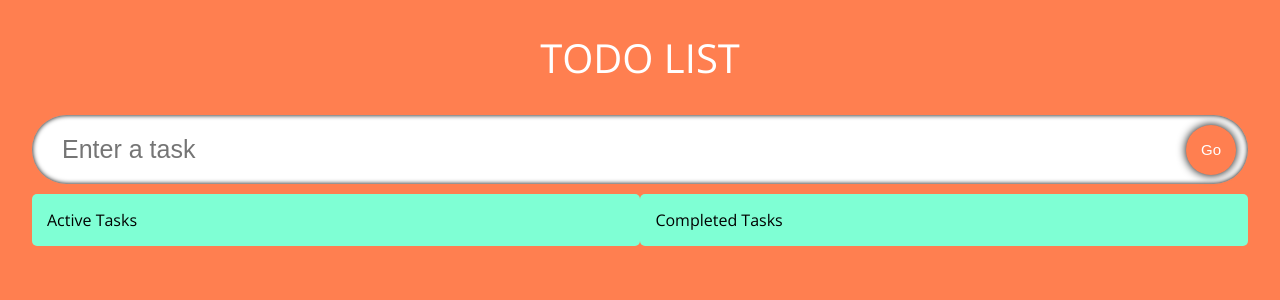
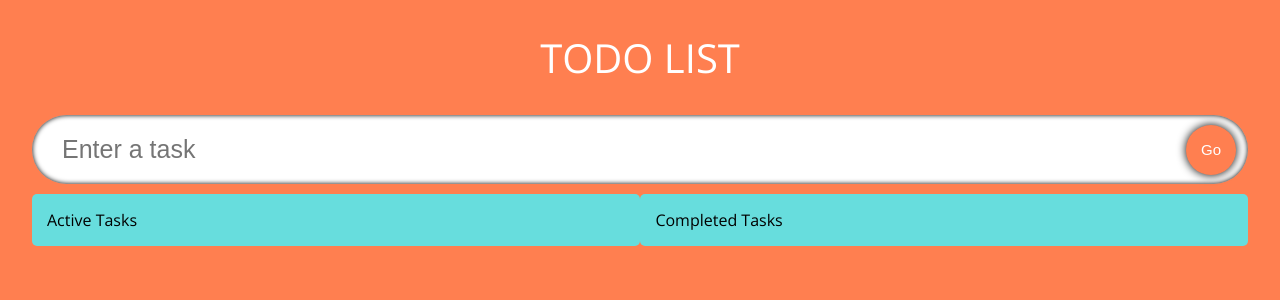
Before and after one commit to KennedyMungai/todolistAnother, a React (Create React App) app: page / in a window 1280 px wide. Shown: the top 300 px of the page. Built offline with nearby package versions, Linux system fonts and the light colour scheme; the HTML template or start-up script is replaced by a standard one.

Commit message:
Changed the background color of the todos css class

```diff
--- a/src/components/styles.css
+++ b/src/components/styles.css
@@ -60,7 +60,7 @@
     flex-direction: column;
     padding: 15px;
     border-radius: 5px;
-    background-color: aquamarine;
+    background-color: rgb(103, 221, 221);
 }
 
 .todos__single {
```
